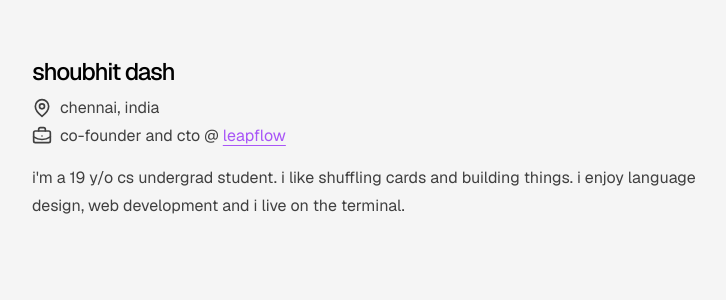
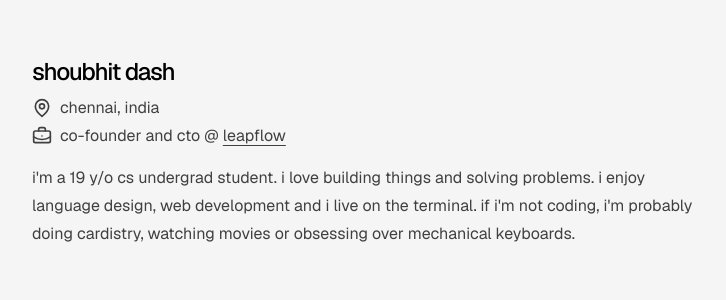
Before and after one commit to nexxeln/nexxel.dev, a Next.js app: page / in a window 1280 px wide. Shown: the top 300 px of the page, without its empty margins (272-998 px from the left). Built offline with nearby package versions, Linux system fonts and the light colour scheme.

Commit message:
reframe intro

```diff
--- a/src/app/page.tsx
+++ b/src/app/page.tsx
@@ -61,7 +61,7 @@ export default function HomePage() {
             co-founder and cto @&nbsp;
             <Link
               href="https://leapflow.tech"
-              className="text-purple-500 underline underline-offset-4"
+              className="underline underline-offset-4"
             >
               leapflow
             </Link>
@@ -70,9 +70,10 @@ export default function HomePage() {
       </div>
 
       <p className="prose prose-neutral dark:prose-invert">
-        i&apos;m a 19 y/o cs undergrad student. i like shuffling cards and
-        building things. i enjoy language design, web development and i live on
-        the terminal.
+        i&apos;m a 19 y/o cs undergrad student. i love building things and
+        solving problems. i enjoy language design, web development and i live on
+        the terminal. if i&apos;m not coding, i&apos;m probably doing cardistry,
+        watching movies or obsessing over mechanical keyboards.
       </p>
     </main>
   );
```
